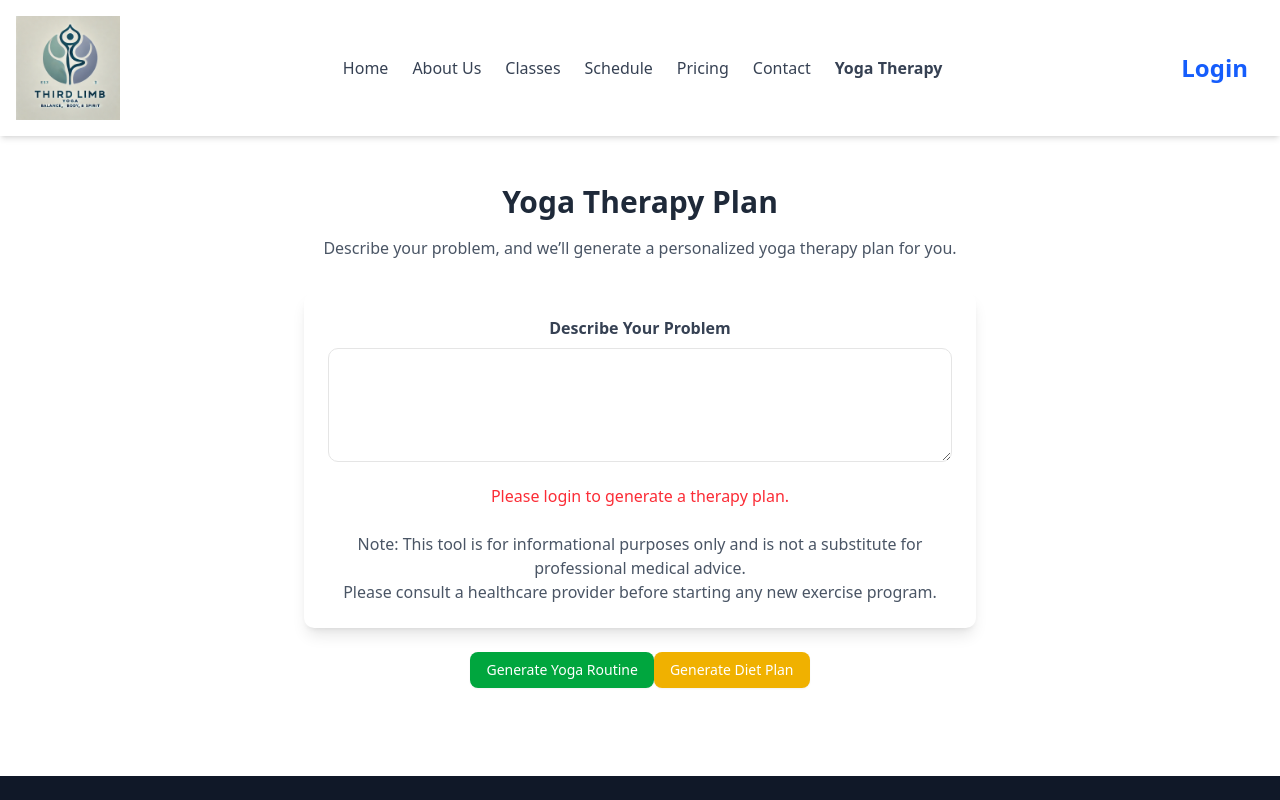
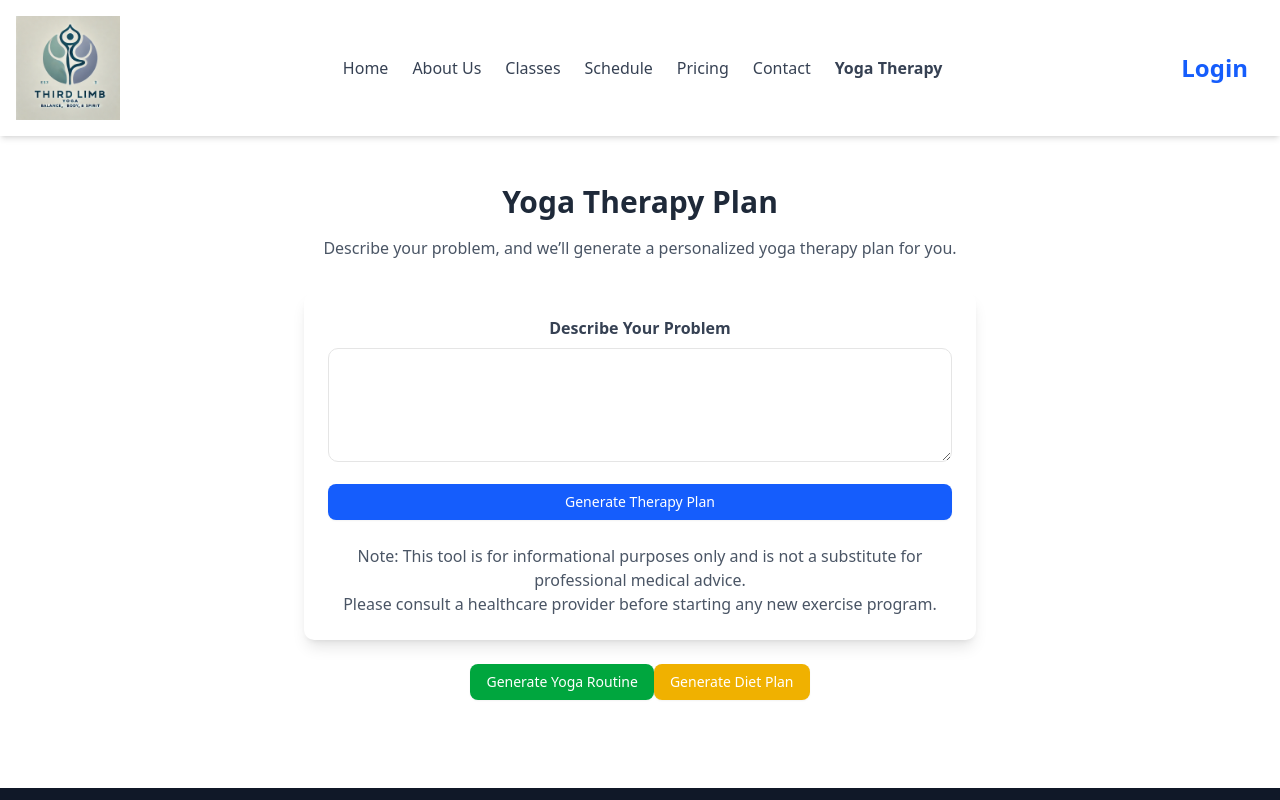
Before and after one commit to shripalp/ai-yoga-frontend, a React (Vite) app: page /yoga-therapy in a window 1280 px wide. Shown: the top 800 px of the page. Built offline with nearby package versions, Linux system fonts and the light colour scheme; no server answers.

Commit message:
minor fixes

```diff
--- a/src/pages/YogaTherapy.jsx
+++ b/src/pages/YogaTherapy.jsx
@@ -59,7 +59,8 @@ const YogaTherapy = () => {
     }
   };
 
-  const getYogaTherapy = async (e) => {
+  const fetchYogaTherapy = async (e) => {
+    if (!user || !preferences) return;
     e.preventDefault();
     setLoading(true);
     setError(null);
@@ -261,9 +262,9 @@ const fetchDietPlan = async () => {
         </Card>
       )}
 
-      {/* Form */}
+      {/* Yoga therapy Form */}
       <form
-        onSubmit={getYogaTherapy}
+        onSubmit={fetchYogaTherapy}
         className="mt-8 max-w-2xl mx-auto bg-white p-6 shadow-lg rounded-lg"
       >
         <div className="mb-4">
@@ -278,11 +279,7 @@ const fetchDietPlan = async () => {
             required
           />
         </div>
-        {!user ? (
-          <p className="text-red-500">
-            Please login to generate a therapy plan.
-          </p>
-        ) : (
+
           <Button
             type="submit"
             className="w-full bg-blue-600 text-white hover:bg-blue-700"
@@ -290,7 +287,7 @@ const fetchDietPlan = async () => {
           >
             {loading ? "Generating..." : "Generate Therapy Plan"}
           </Button>
-        )}
+
         <div className="mt-6"></div>
         <p className="text-gray-600">
           Note: This tool is for informational purposes only and is not a
```
